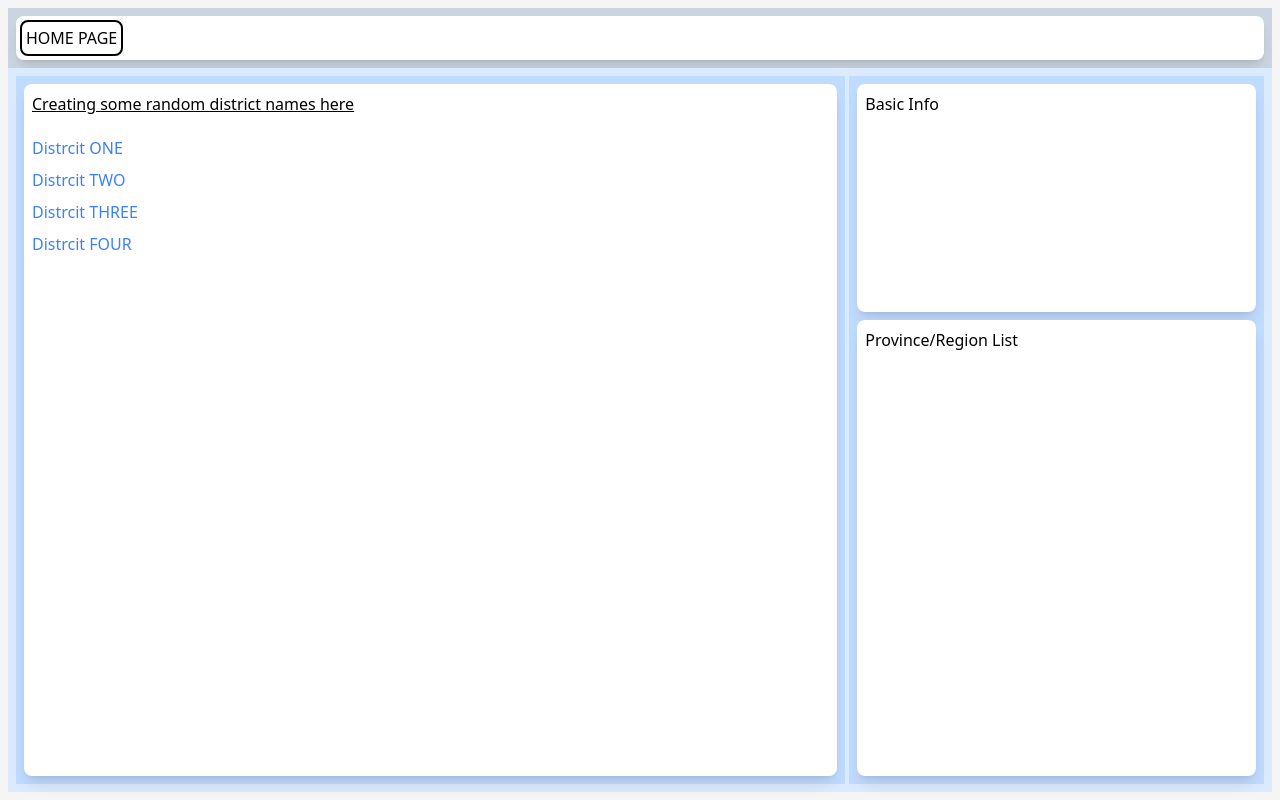
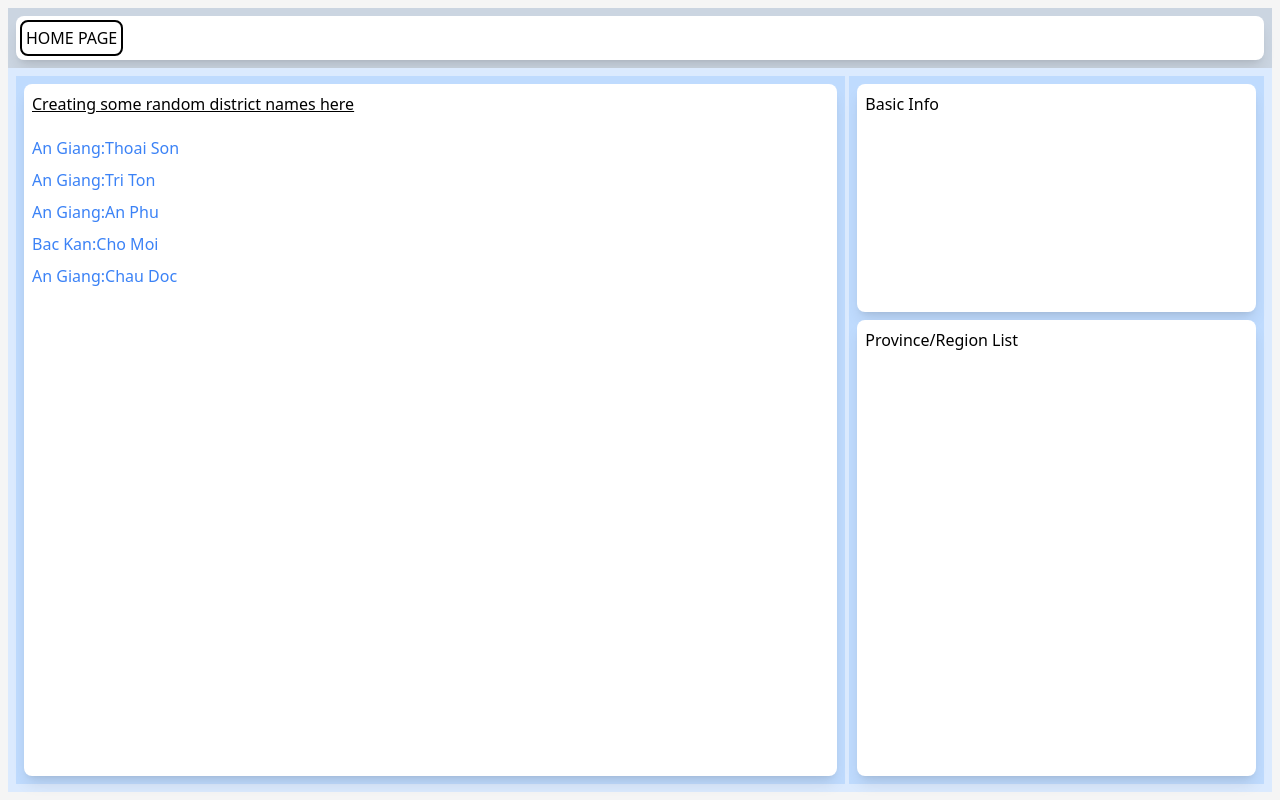
Before and after one commit to RobJJ/bdo-playground, a React (Create React App) app: page / in a window 1280 px wide. Built offline with nearby package versions, Linux system fonts and the light colour scheme.

Commit message:
testing routing and passing of data from the JSON obj

```diff
--- a/src/App.js
+++ b/src/App.js
@@ -11,13 +11,14 @@ function App() {
   //
   return (
     <div className="w-screen h-screen p-2 bg-[#f5f5f5] flex flex-col">
-      {/* TabBar */}
+      {/* TabBar is constant - lives outside the routes */}
       <TabBar />
+      {/* Routes to render */}
       <Routes>
         <Route path="/" element={<HomePage />} />
         <Route path="summary/:district" element={<SummaryPage />} />
       </Routes>
-      {/* Content HOME PAGE - 2 main areas : graph and info - Top level display 1/2 */}
+      {/* End of routes */}
     </div>
   );
 }
--- a/src/Context-Reducer/Context.jsx
+++ b/src/Context-Reducer/Context.jsx
@@ -1,5 +1,7 @@
 import React, { useContext, useState, useReducer } from "react";
 import reducer from "./Reducer";
+import { testDataBDO } from "../RegionData/TestData";
+//
 //
 const initialState = {
   tabBarState: [],
@@ -11,8 +13,13 @@ const AppContext = React.createContext();
 const AppProvider = ({ children }) => {
   //
   const [state, dispatch] = useReducer(reducer, initialState);
+  const [regionData, setRegionData] = useState(testDataBDO);
   //
-  return <AppContext.Provider value={{}}>{children}</AppContext.Provider>;
+  return (
+    <AppContext.Provider value={{ regionData, setRegionData }}>
+      {children}
+    </AppContext.Provider>
+  );
 };
 //
 //
--- a/src/Pages/HomePage-page.jsx
+++ b/src/Pages/HomePage-page.jsx
@@ -1,8 +1,12 @@
 import React from "react";
 import { Link } from "react-router-dom";
+import { useGlobalContext } from "../Context-Reducer/Context";
 
 //
 function HomePage(params) {
+  //
+  const { regionData } = useGlobalContext();
+  //
   return (
     <section className="bg-blue-100 w-full h-full p-2 flex smlr:flex-col gap-1">
       {/* Graphs area */}
@@ -12,10 +16,14 @@ function HomePage(params) {
             Creating some random district names here
           </h2>
           <div className="flex flex-col gap-2 text-blue-500">
-            <Link to="summary/one">Distrcit ONE</Link>
-            <Link to="summary/two">Distrcit TWO</Link>
-            <Link to="summary/three">Distrcit THREE</Link>
-            <Link to="summary/four">Distrcit FOUR</Link>
+            {regionData.map((regionObj) => {
+              const { PROVINCE, DISTRICT } = regionObj;
+              return (
+                <Link key={DISTRICT} to={`summary/${DISTRICT}`}>
+                  {PROVINCE}:{DISTRICT}
+                </Link>
+              );
+            })}
           </div>
         </div>
       </div>
--- a/src/Pages/SummaryPage-page.jsx
+++ b/src/Pages/SummaryPage-page.jsx
@@ -1,12 +1,19 @@
-import React from "react";
+import React, { useEffect } from "react";
+import { useParams } from "react-router-dom";
 //
 function SummaryPage(params) {
+  //
+  const { district } = useParams();
+
+  //
   return (
     <div className="bg-blue-100 w-full h-full p-2 flex gap-2">
       <section className="w-4/6 h-full bg-blue-200 flex flex-col gap-2 p-2">
+        {/* VISUAL DATA SECTION - LINE GRAPH */}
         <div className="bg-white w-full h-4/6 rounded-lg shadow-lg p-2">
-          Graph section
+          District Rendered: {district}
         </div>
+        {/* VISUAL DATA SECTION - BAR GRAPH */}
         <div className="bg-white w-full h-2/6 rounded-lg shadow-lg p-2">
           Bar score section
         </div>
```
